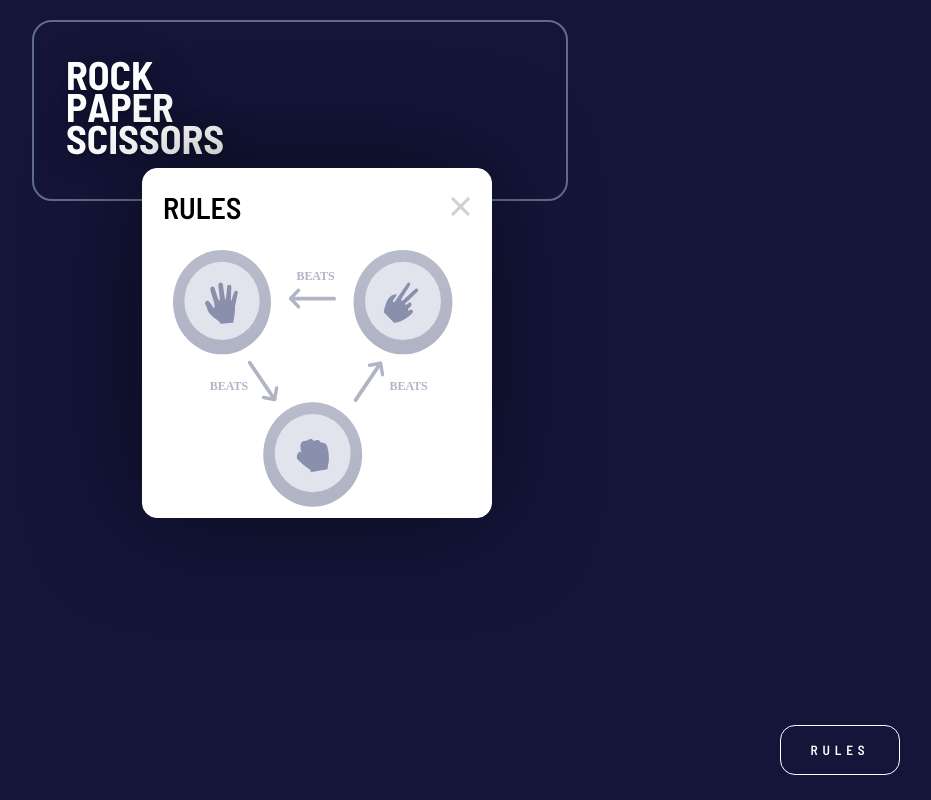
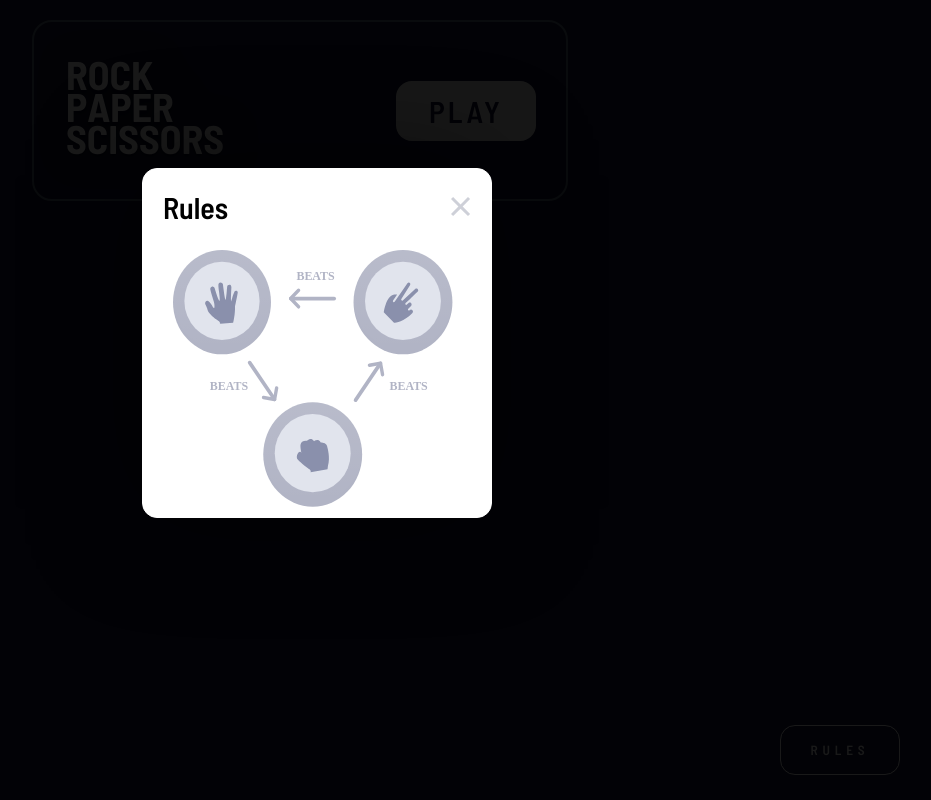
Before and after one commit to Not-your-Code/RockPaperScissor, a plain HTML site: page index.html in a window 1280 px wide. Both pictures are taken after a click on the button "RULES". Shown: the whole page, without its empty margins (340-1271 px from the left). Drawn offline with Linux system fonts and the light colour scheme.

Commit message:
Some score functionality added plus worked on animation ,no much of an UI thing but yeah looks fine for now

```diff
--- a/index.html
+++ b/index.html
@@ -10,11 +10,14 @@
     <script defer src="script.js"></script>
     </head>
 <body>
-
+    <div id="lightbox"></div>
     <div class="container">
         <div class="header">
             <div class="scoreboard ">
                 <img src="./images/logo.svg" alt="">
+                 <div id="play">
+                     <button id="playnow"> <p>Play</p></button>
+                 </div>
                 <div class="score">
                     <p id="Score">Score</p>
                     <p id="Count">0</p>
@@ -26,7 +29,7 @@
 
            <div class="Rulebox">
                <div id="heading">
-                   <p id="Head">RULES</p>
+                   <p id="Head">Rules</p>
                    <img src="./images/icon-close.svg" alt="" id="Cross">
                </div>
                <div id="ruleImg">
@@ -35,6 +38,7 @@
            </div>
 
         </div>
+
         <div class="footer">
             <div class="rls">
                 <button id="rules">rules</button>
--- a/script.js
+++ b/script.js
@@ -1,9 +1,18 @@
 let rulebtn = document.getElementById('rules')
 rulebtn.addEventListener('click' , ()=>{
        document.querySelector(".Rulebox").style.visibility = "visible"
-})
+       document.getElementById('lightbox').style.visibility = "visible"
+    })
 let cross = document.getElementById("Cross")
 cross.addEventListener('click' , ()=>{
+    document.getElementById('lightbox').style.visibility = "hidden"
     document.querySelector(".Rulebox").style.visibility = "hidden"
 
 })
+
+let play = document.getElementById('playnow')
+play.addEventListener('click' , ()=>{
+    document.querySelector('.score').classList.add("scactive")
+    play.style.visibility="hidden"
+
+})
--- a/style.css
+++ b/style.css
@@ -8,6 +8,7 @@
     margin: 0;
     padding: 0;
     box-sizing: border-box;
+    user-select: none;
 }
 
 body{
@@ -28,8 +29,10 @@ body{
     margin-top: 20px;
     display: flex;
     border: 2px solid hsl(217, 16%, 45%);
+    transition: .5s linear;
     position: relative;
     width:536px;
+
 
 }
 .scoreboard img{
@@ -41,7 +44,7 @@ body{
 
 .scoreboard:hover{
     border: 2px solid white;
-    transition: .5s ease;
+    transition:   .5s linear;
 }
 .score{
     visibility: hidden;
@@ -109,15 +112,16 @@ body{
     border-radius: 15px;
     border: 1px solid white;
     cursor: pointer;
-
+    transition: .4s linear;
 
 }
 #rules:hover{
     background: white;
     color: hsl(237, 49%, 15%);
-    transition: 1s ease;
+    transition: .4s linear;
 }
 .Rulebox{
+    z-index: 2;
     visibility: hidden;
     box-shadow: -5px -1px 108px -8px rgba(0,0,0,0.61);
 -webkit-box-shadow: -5px -1px 108px -8px rgba(0,0,0,0.61);
@@ -129,7 +133,8 @@ body{
     width: 350px;
     height: 350px;
     margin: auto;
-    background-color: white;
+    background-color: rgba(255, 255, 255, 1.1);
+
     padding: 20px;
     border-radius: 15px;
     position: absolute;
@@ -141,10 +146,12 @@ body{
     font-family: var(--font-fam);
     font-size: 30px;
     display: flex;
+
     justify-content: space-between;
     align-items: center;
     padding-bottom: 15px;
 }
+
 #ruleImg img{
     height: 257px;
     width: 280px;
@@ -163,3 +170,38 @@ body{
 #Cross{
     cursor: pointer;
 }
+#lightbox{
+    visibility: hidden;
+    position: absolute;
+    top: 0px;
+
+    position: absolute;
+    width: 100%;
+    height: 100vh;
+    overflow-x: hidden;
+    overflow-y: hidden;
+    background-color: black;
+    opacity: 0.9;
+    z-index: 1;
+}
+#play{
+    visibility: visible;
+     position: absolute;
+     right: 30px;
+    font-family: var(--font-fam);
+    font-size: 40px;
+}
+#play button{
+    font-family: var(--font-fam);
+    font-weight: bold;
+    letter-spacing: 3px;
+    text-transform: uppercase;
+    width: 140px;
+    height: 60px;
+    color: hsl(237, 49%, 15%);
+    border-style: none;
+    border-radius: 16px;
+    font-size: 30px;
+    cursor: pointer;
+
+}
```
